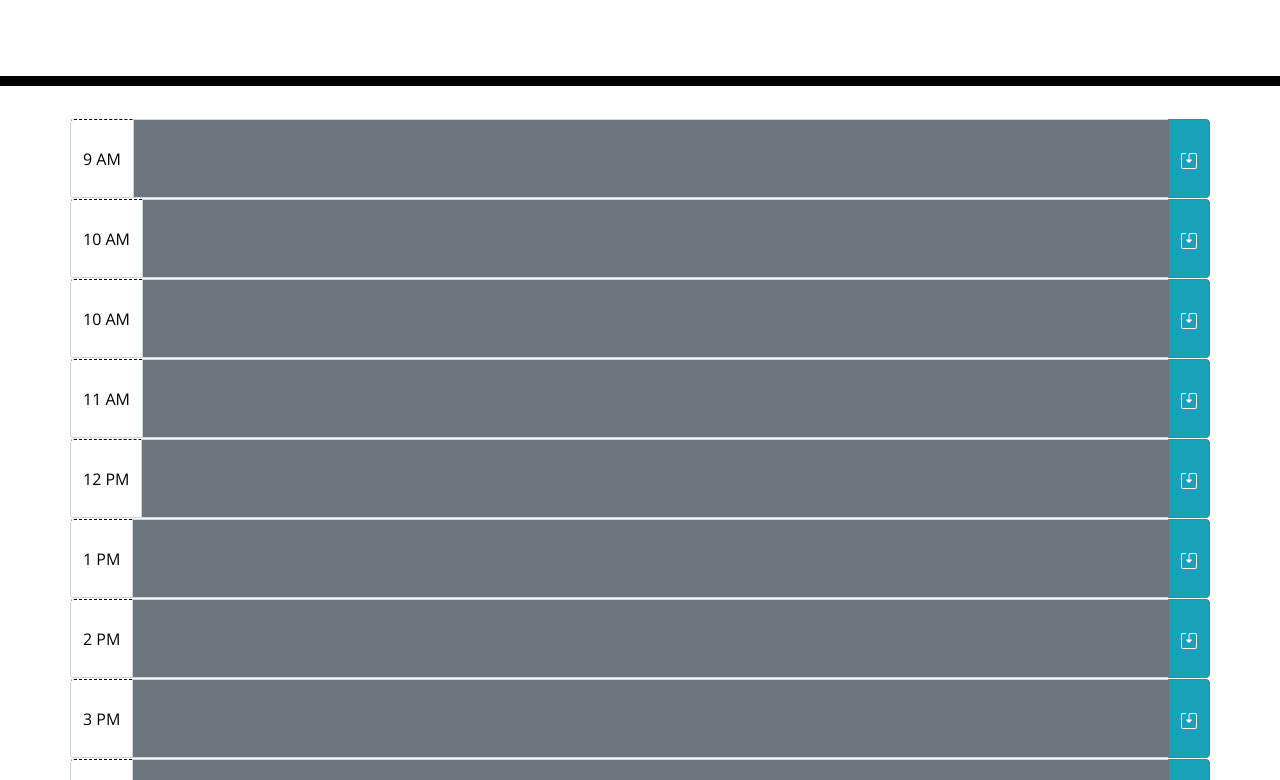
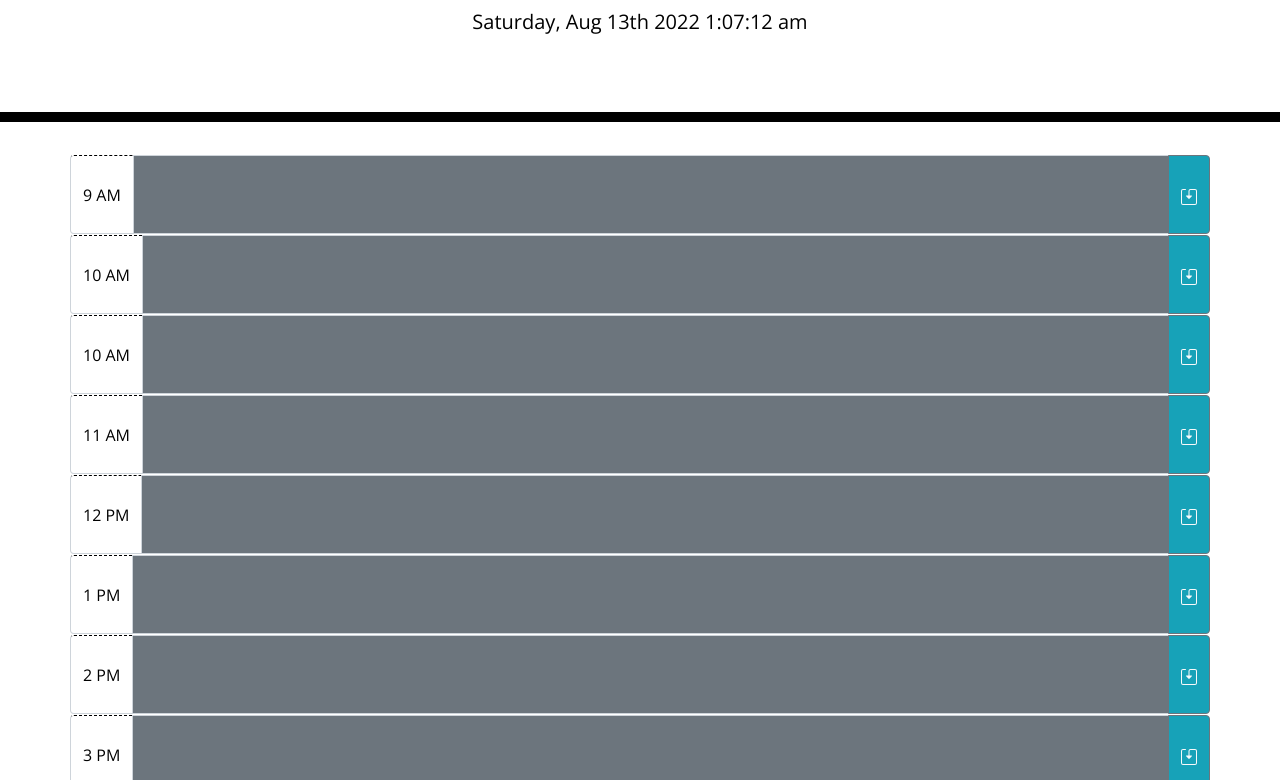
Before and after one commit to mich-hales/work-day-scheduler, a plain HTML site: page Develop/index.html in a window 1280 px wide. Shown: the part 182-962 px from the top of the page. Drawn offline with nearby package versions, Linux system fonts and the light colour scheme.

Commit message:
display current date and tie

```diff
--- a/Develop/index.html
+++ b/Develop/index.html
@@ -166,8 +166,9 @@
 
 
 
-    <script src="script.js"></script>
+
     <script src="https://cdnjs.cloudflare.com/ajax/libs/jquery/3.2.1/jquery.min.js"></script>
     <script src="https://cdnjs.cloudflare.com/ajax/libs/moment.js/2.24.0/moment.min.js"></script>
+    <script src="script.js"></script>
   </body>
 </html>
--- a/Develop/script.js
+++ b/Develop/script.js
@@ -0,0 +1,12 @@
+
+
+// function for the current date and time
+function todaysDate() {
+    // Displays current time on the header every second
+    setInterval(function() {
+        var today = moment().format('dddd, MMM Do YYYY h:mm:ss a');
+        $('#currentDay').text(today);
+    }, 1000);
+  }
+
+todaysDate();
```
